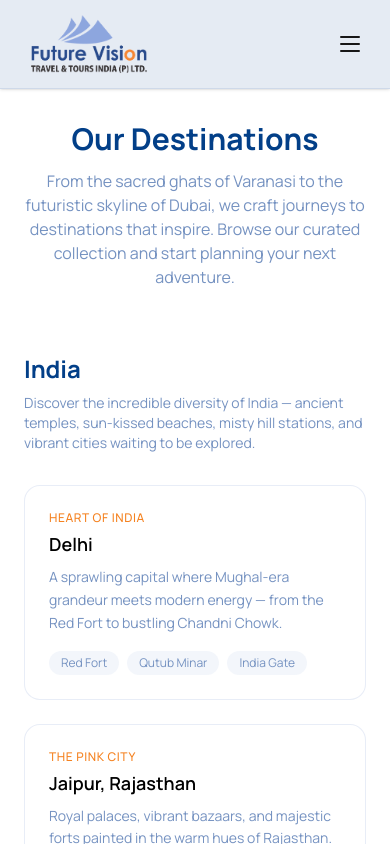
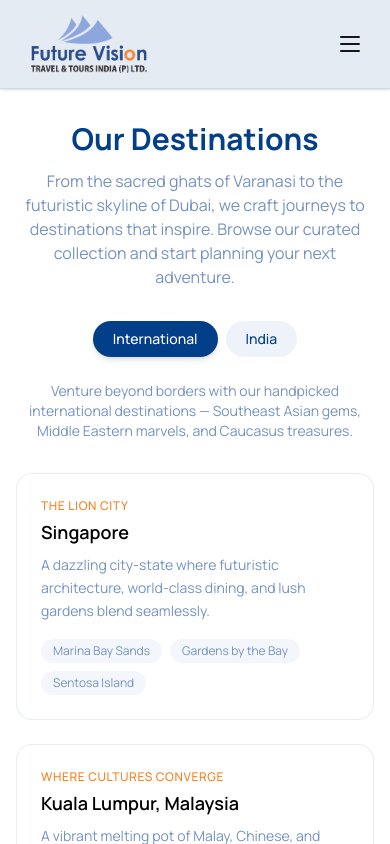
Before and after one commit to jahgath/future-vision, a Next.js app: page /destinations in a window 390 px wide. Shown: the top 844 px of the page. Built offline with nearby package versions, Linux system fonts and the light colour scheme.

Commit message:
responsive improvements

```diff
--- a/src/app/destinations/page.tsx
+++ b/src/app/destinations/page.tsx
@@ -3,6 +3,7 @@ import Link from "next/link";
 import pageData from "@/lib/destinationsPage.json";
 import { breadcrumbJsonLd, SITE_URL } from "@/lib/seo";
 import siteInfo from "@/lib/siteInfo.json";
+import DestinationTabs from "@/components/sections/DestinationTabs";
 
 export const metadata: Metadata = {
   title: "Destinations",
@@ -65,7 +66,7 @@ export default function DestinationsPage() {
         dangerouslySetInnerHTML={{ __html: JSON.stringify(itemListJsonLd) }}
       />
 
-      <section className="pt-8 pb-16 px-6">
+      <section className="pt-8 pb-16 px-4 sm:px-6">
         <div className="mx-auto max-w-7xl">
           <h1 className="text-3xl font-bold text-center text-primary">
             {pageData.heading}
@@ -73,48 +74,12 @@ export default function DestinationsPage() {
           <p className="mt-3 text-center text-primary-light max-w-2xl mx-auto">
             {pageData.subtitle}
           </p>
+
+          <div className="mt-8">
+            <DestinationTabs categories={pageData.categories} />
+          </div>
         </div>
       </section>
-
-      {pageData.categories.map((category) => (
-        <section key={category.title} className="pb-16 px-6">
-          <div className="mx-auto max-w-7xl">
-            <h2 className="text-2xl font-bold text-primary">{category.title}</h2>
-            <p className="mt-2 text-sm text-primary-light max-w-xl">
-              {category.description}
-            </p>
-
-            <div className="mt-8 grid gap-6 sm:grid-cols-2 lg:grid-cols-3">
-              {category.destinations.map((dest) => (
-                <div
-                  key={dest.id}
-                  className="rounded-2xl border border-primary-lighter/20 bg-white p-6 hover:shadow-md transition-shadow"
-                >
-                  <p className="text-xs font-medium uppercase tracking-wider text-accent">
-                    {dest.tagline}
-                  </p>
-                  <h3 className="mt-1 text-lg font-semibold text-dark">
-                    {dest.name}
-                  </h3>
-                  <p className="mt-2 text-sm text-primary-light leading-relaxed">
-                    {dest.description}
-                  </p>
-                  <div className="mt-4 flex flex-wrap gap-2">
-                    {dest.highlights.map((h) => (
-                      <span
-                        key={h}
-                        className="rounded-full bg-primary-lighter/10 px-3 py-1 text-xs text-primary-light"
-                      >
-                        {h}
-                      </span>
-                    ))}
-                  </div>
-                </div>
-              ))}
-            </div>
-          </div>
-        </section>
-      ))}
 
       <section className="py-16 px-6 bg-primary-lighter/10">
         <div className="mx-auto max-w-2xl text-center">
--- a/src/app/globals.css
+++ b/src/app/globals.css
@@ -21,7 +21,16 @@
 
 html,
 body {
+  width: 100%;
+  min-width: 100%;
   overflow-x: clip;
+}
+
+/* Landscape orientation fixes for mobile */
+@media (orientation: landscape) and (max-height: 500px) {
+  html, body {
+    min-height: 100%;
+  }
 }
 
 body {
--- a/src/app/layout.tsx
+++ b/src/app/layout.tsx
@@ -43,7 +43,7 @@ export default function RootLayout({
         className="antialiased"
       >
         <Header />
-        <main>{children}</main>
+        <main className="w-full overflow-x-clip">{children}</main>
         <Footer />
       </body>
     </html>
--- a/src/components/sections/CTA.tsx
+++ b/src/components/sections/CTA.tsx
@@ -2,7 +2,7 @@ import Link from "next/link";
 
 export default function CTA() {
   return (
-    <section className="py-20 px-6 text-center">
+    <section className="py-12 sm:py-20 px-4 sm:px-6 text-center">
       <div className="mx-auto max-w-2xl">
         <h2 className="text-3xl font-bold text-primary">Ready for Your Next Adventure?</h2>
         <p className="mt-4 text-primary-light">
--- /dev/null
+++ b/src/components/sections/DestinationTabs.tsx
@@ -0,0 +1,87 @@
+"use client";
+
+import { useState } from "react";
+
+interface Destination {
+  id: string;
+  name: string;
+  tagline: string;
+  description: string;
+  highlights: string[];
+}
+
+interface Category {
+  title: string;
+  description: string;
+  destinations: Destination[];
+}
+
+export default function DestinationTabs({ categories }: { categories: Category[] }) {
+  // Reorder so International is first
+  const sorted = [...categories].sort((a, b) =>
+    a.title === "International" ? -1 : b.title === "International" ? 1 : 0,
+  );
+
+  const [active, setActive] = useState(sorted[0]?.title ?? "");
+  const current = sorted.find((c) => c.title === active) ?? sorted[0];
+
+  return (
+    <>
+      {/* Tabs */}
+      <div className="flex justify-center gap-2 sm:gap-3">
+        {sorted.map((cat) => (
+          <button
+            key={cat.title}
+            onClick={() => setActive(cat.title)}
+            className={`rounded-full px-5 sm:px-7 py-2 sm:py-2.5 text-sm font-medium transition-colors cursor-pointer ${
+              active === cat.title
+                ? "bg-primary text-white shadow-md"
+                : "bg-primary-lighter/15 text-primary hover:bg-primary-lighter/25"
+            }`}
+          >
+            {cat.title}
+          </button>
+        ))}
+      </div>
+
+      {/* Category description */}
+      {current && (
+        <p className="mt-6 text-center text-sm text-primary-light max-w-xl mx-auto">
+          {current.description}
+        </p>
+      )}
+
+      {/* Cards grid */}
+      {current && (
+        <div className="mt-8 grid gap-6 sm:grid-cols-2 lg:grid-cols-3">
+          {current.destinations.map((dest) => (
+            <div
+              key={dest.id}
+              className="rounded-2xl border border-primary-lighter/20 bg-white p-6 hover:shadow-md transition-shadow"
+            >
+              <p className="text-xs font-medium uppercase tracking-wider text-accent">
+                {dest.tagline}
+              </p>
+              <h3 className="mt-1 text-lg font-semibold text-dark">
+                {dest.name}
+              </h3>
+              <p className="mt-2 text-sm text-primary-light leading-relaxed">
+                {dest.description}
+              </p>
+              <div className="mt-4 flex flex-wrap gap-2">
+                {dest.highlights.map((h) => (
+                  <span
+                    key={h}
+                    className="rounded-full bg-primary-lighter/10 px-3 py-1 text-xs text-primary-light"
+                  >
+                    {h}
+                  </span>
+                ))}
+              </div>
+            </div>
+          ))}
+        </div>
+      )}
+    </>
+  );
+}
--- a/src/components/sections/Destinations.tsx
+++ b/src/components/sections/Destinations.tsx
@@ -44,8 +44,8 @@ export default function Destinations() {
   }, []);
 
   return (
-    <section id="destinations" className="py-20">
-      <div className="mx-auto max-w-7xl px-6">
+    <section id="destinations" className="py-12 sm:py-20 w-full">
+      <div className="mx-auto max-w-7xl px-4 sm:px-6">
         <h2 className="text-3xl font-bold text-center text-primary">
           Popular Destinations
         </h2>
@@ -54,7 +54,7 @@ export default function Destinations() {
         </p>
       </div>
 
-      <div className="relative mt-12 group">
+      <div className="relative mt-12 group overflow-hidden">
         {/* Left arrow */}
         <button
           onClick={() => scroll("left")}
--- a/src/components/sections/GlobeHero.tsx
+++ b/src/components/sections/GlobeHero.tsx
@@ -231,14 +231,14 @@ export default function GlobeHero() {
   return (
     <section
       ref={sectionRef}
-      className="relative min-h-[90vh] overflow-hidden"
+      className="relative min-h-[90vh] landscape:min-h-[max(100vh,500px)] w-full overflow-hidden"
       style={{
         background:
           "linear-gradient(to bottom, #000510 0%, #000a1a 20%, #010e2a 40%, #061a38 52%, #0e2d55 62%, #1a4a7a 72%, #3070a0 80%, #5a9ac0 86%, #8ab8d8 90%, #b0d0e8 93%, #d4e6f2 96%, #ffffff 100%)",
       }}
     >
       {/* Header text */}
-      <div className="relative z-10 pt-32 pb-2 text-center px-6">
+      <div className="relative z-10 pt-32 landscape:pt-20 pb-2 text-center px-4 sm:px-6">
         <h1 className="text-3xl font-bold tracking-tight text-white sm:text-4xl md:text-5xl">
           Explore the World with&nbsp;
           <span className="text-[#f58220]">{siteInfo.shortName}</span>
@@ -249,7 +249,7 @@ export default function GlobeHero() {
       </div>
 
       {/* Globe + side image grids — CSS Grid prevents overlap */}
-      <div className="relative z-0 grid grid-cols-1 lg:grid-cols-[1fr_2fr_1fr] items-center px-3 xl:px-8 -mt-4">
+      <div className="relative z-0 grid grid-cols-1 lg:grid-cols-[1fr_2fr_1fr] items-center px-3 xl:px-8 -mt-4 w-full">
         {/* Left grid */}
         <div
           className="hidden lg:block"
@@ -362,7 +362,7 @@ export default function GlobeHero() {
 
       {/* Destination popup card */}
       <div
-        className={`absolute top-[50%] left-1/2 -translate-x-1/2 -translate-y-1/2 z-20 w-[90%] max-w-md transition-all duration-300 ease-out ${
+        className={`absolute top-[50%] left-1/2 -translate-x-1/2 -translate-y-1/2 z-20 w-[92%] max-w-md transition-all duration-300 ease-out ${
           selected
             ? "opacity-100 translate-y-0 scale-100 pointer-events-auto"
             : "opacity-0 translate-y-5 scale-95 pointer-events-none"
--- a/src/components/sections/WhyUs.tsx
+++ b/src/components/sections/WhyUs.tsx
@@ -8,11 +8,11 @@ const reasons = [
 
 export default function WhyUs() {
   return (
-    <section id="about" className="bg-primary-lighter/10 py-20 px-6">
+    <section id="about" className="bg-primary-lighter/10 py-12 sm:py-20 px-4 sm:px-6 w-full">
       <div className="mx-auto max-w-7xl text-center">
         <h2 className="text-3xl font-bold text-primary">Why Travel With Us</h2>
         <p className="mt-3 text-primary-light">What sets {siteInfo.name} apart.</p>
-        <div className="mt-12 grid gap-8 sm:grid-cols-3">
+        <div className="mt-8 sm:mt-12 grid gap-6 sm:gap-8 grid-cols-1 sm:grid-cols-3">
           {reasons.map((r) => (
             <div key={r.title} className="rounded-2xl bg-white p-8 shadow-sm border border-primary-lighter/20">
               <h3 className="text-lg font-semibold text-primary">{r.title}</h3>
```
